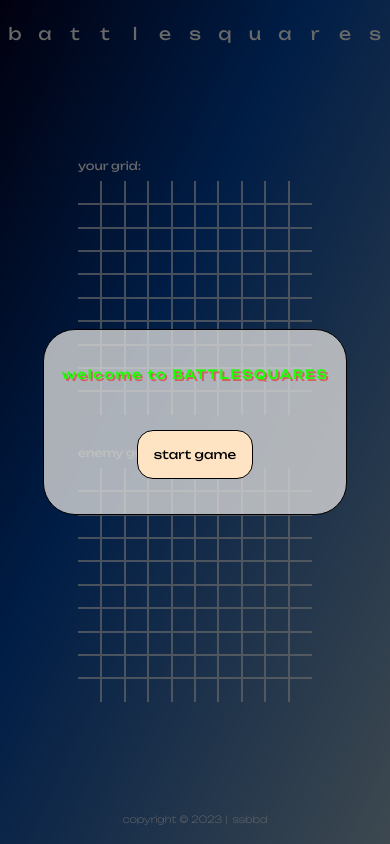
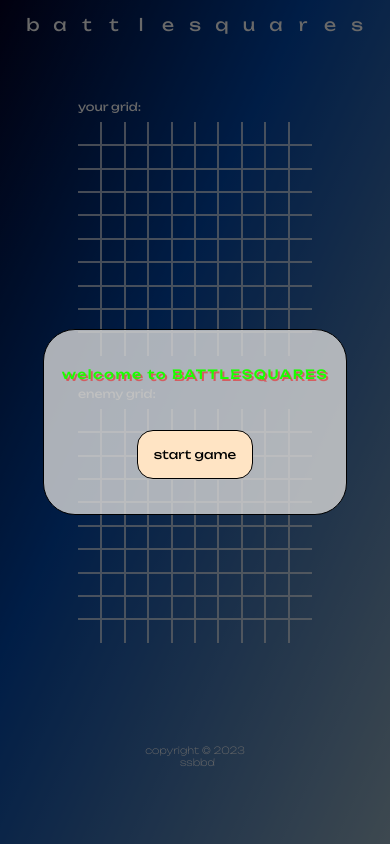
Before and after one commit to seanstephenbrian/battleship, a website with bundled scripts: page dist/index.html in a window 390 px wide. Built offline with nearby package versions, Linux system fonts and the light colour scheme.

Commit message:
try to improve design performance on mobile

```diff
--- a/src/js/dom-methods.js
+++ b/src/js/dom-methods.js
@@ -130,7 +130,7 @@ const DOM = () => {
         body.appendChild(footer);
         const date = new Date();
         const year = date.getFullYear();
-        footer.innerHTML = `copyright © ${year} | <a href="https://seanstephenbrian.github.io/ssbbd/" class="ssbbd" target="ssbbd" rel=”noopener”>ssbbd</a>`;
+        footer.innerHTML = `copyright © ${year} <a href="https://seanstephenbrian.github.io/ssbbd/" class="ssbbd" target="ssbbd" rel=”noopener”>ssbbd</a>`;
     }
 
     function createOverlay() {
--- a/src/style.css
+++ b/src/style.css
@@ -65,7 +65,7 @@ time, mark, audio, video {
 html,
 body {
     box-sizing: border-box;
-    max-width: 100%;
+    max-width: 100vw;
     min-height: 100vh;
 }
 
@@ -160,8 +160,8 @@ body {
 
 header {
     font-size: calc(0.6*var(--rvv));
-    height: 8vh;
-    margin-bottom: auto;
+    height: 50px;
+    margin-bottom: 50px;
     display: flex;
     justify-content: center;
     align-items: center;
@@ -171,7 +171,7 @@ header {
 header span {
     width: calc(0.6*var(--rvv));
     height: calc(0.6*var(--rvv));
-    margin: 0 2vw 5px;
+    margin: 0 5px 5px;
 }
 
 header span:hover {
@@ -293,6 +293,7 @@ header span:hover {
 }
 
 .board-squares {
+    align-self: center;
     display: grid;
     width: 60vw;
     height: 60vw;
@@ -344,9 +345,10 @@ header span:hover {
 
 footer {
     margin-top: auto;
-    height: 6vh;
+    height: 100px;
     display: flex;
-    justify-content: center;
+    flex-direction: column;
+    justify-content: flex-start;
     align-items: center;
     font-size: calc(0.35*var(--rvv));
     font-weight: 100;
@@ -365,6 +367,13 @@ footer {
 }
 
 @media screen and (min-width: 600px) {
+    header {
+        height: 8vh;
+        margin-bottom: auto;
+    }
+    header span {
+        margin: 0 2vw 5px;
+    }
     .axis-option:hover:not(.selected-axis) {
         transform: scale(1.2);
     }
@@ -385,4 +394,8 @@ footer {
     .end-of-game-alert {
         max-height: 15vw;
     }
+    footer {
+        height: 6vh;
+        justify-content: center;
+    }
 }
```
Also changed, not shown: dist/main.bundle.js.
